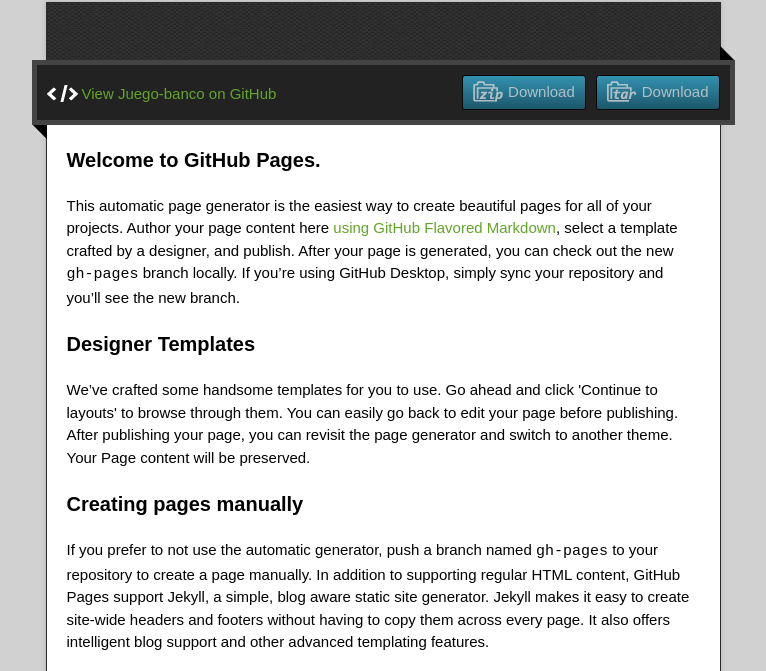
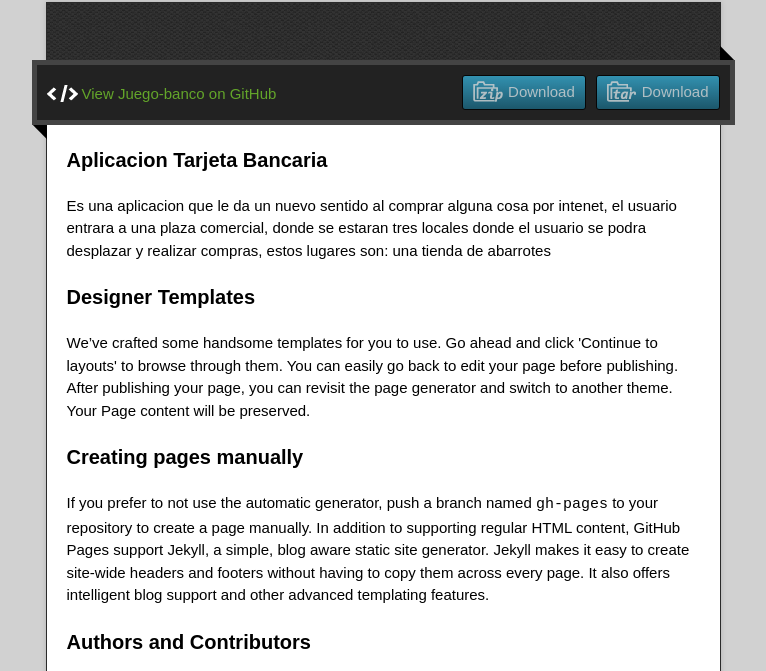
Before and after one commit to objetos16171/Juego-Banco, a plain HTML site: page index.html in a window 1280 px wide. Shown: the part 128-799 px from the top of the page, without its empty margins (257-1023 px from the left). Drawn offline with nearby package versions, Linux system fonts and the light colour scheme.

```diff
--- a/index.html
+++ b/index.html
@@ -37,9 +37,10 @@
         </div>
         <article class="markdown-body">
           <h3>
-<a id="welcome-to-github-pages" class="anchor" href="#welcome-to-github-pages" aria-hidden="true"><span aria-hidden="true" class="octicon octicon-link"></span></a>Welcome to GitHub Pages.</h3>
+<a id="aplicacion-tarjeta-bancaria" class="anchor" href="#aplicacion-tarjeta-bancaria" aria-hidden="true"><span aria-hidden="true" class="octicon octicon-link"></span></a>Aplicacion Tarjeta Bancaria</h3>
 
-<p>This automatic page generator is the easiest way to create beautiful pages for all of your projects. Author your page content here <a href="https://guides.github.com/features/mastering-markdown/">using GitHub Flavored Markdown</a>, select a template crafted by a designer, and publish. After your page is generated, you can check out the new <code>gh-pages</code> branch locally. If you’re using GitHub Desktop, simply sync your repository and you’ll see the new branch.</p>
+<p>Es una aplicacion que le da un nuevo sentido al comprar alguna cosa por intenet, el usuario entrara a una
+plaza comercial, donde se estaran tres locales donde el usuario se podra desplazar y realizar compras, estos lugares son: una tienda de abarrotes </p>
 
 <h3>
 <a id="designer-templates" class="anchor" href="#designer-templates" aria-hidden="true"><span aria-hidden="true" class="octicon octicon-link"></span></a>Designer Templates</h3>
```
Also changed, not shown: params.json (+1 -1 lines).
